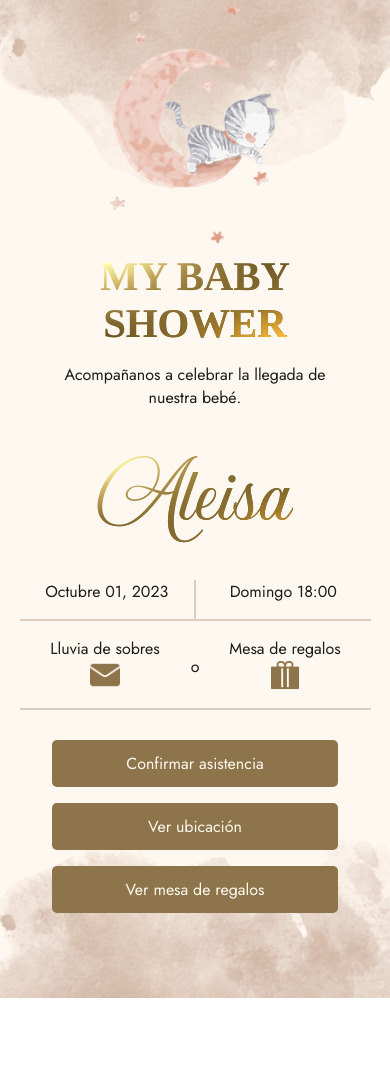
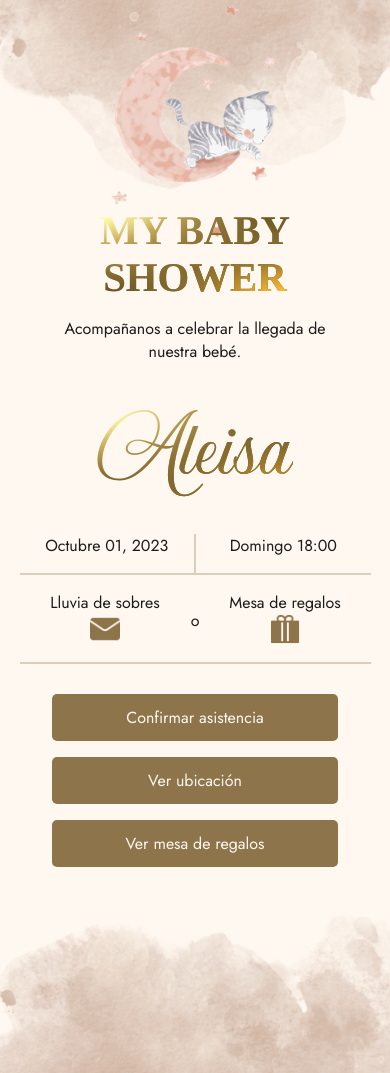
Before and after one commit to imadueno/babyshower-inv, a plain HTML site: page index.html in a window 390 px wide. Before the commit the page ends 998 px from the top, so only its background shows below. Drawn offline with Linux system fonts and the light colour scheme.

Commit message:
responsive separator and cat pic

```diff
--- a/index.html
+++ b/index.html
@@ -11,6 +11,7 @@
         <img src="./assets/img/nube-superior.png" class="top-image" alt="clouds">
         <img src="./assets/img/gatito.png" class="gatito" alt="gatito">
         <img src="./assets/img/nube-inferior.png" class="bottom-image" alt="clouds">
+        <div class="separator"></div>
         <div class="content">
 
             <div class="baby-shower gold-text">
@@ -50,6 +51,7 @@
             </div>
 
         </div>
+        <div class="separator"></div>
     </section>
 </body>
 </html>
--- a/styles.css
+++ b/styles.css
@@ -43,8 +43,6 @@ body {
     max-width: var(--max-widht-container);
     background-color: var(--secondary-color);
     margin: 0 auto;
-    /* padding-top: 30vh; */
-    padding: 30vh 0 10vh 0;
 }
 
 /* imagenes */
@@ -67,7 +65,7 @@ body {
     top: 0;
     left: 50%;
     transform: translateX(-50%);
-    width: 200px;
+    width: -webkit-fill-available;
 }
 
 .bottom-image {
@@ -85,6 +83,11 @@ body {
     flex-direction: column;
     align-items: center;
     position: relative;
+}
+
+.separator {
+    width: 100%;
+    height: min(53vw, 350px);
 }
 
 /* textos */
```
